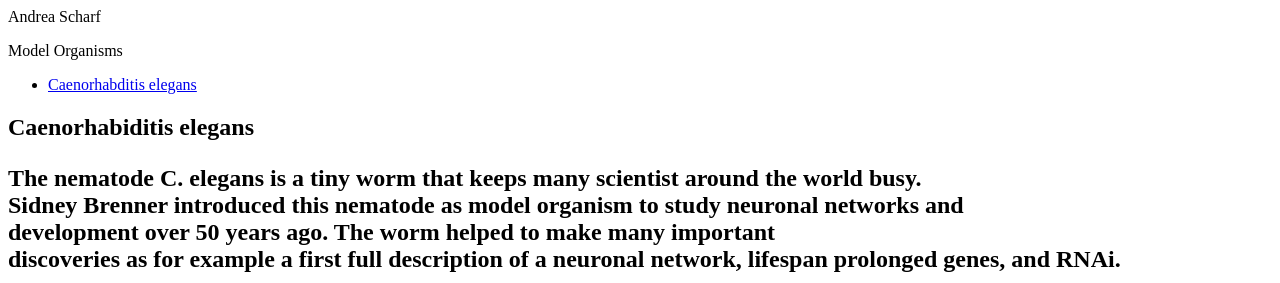
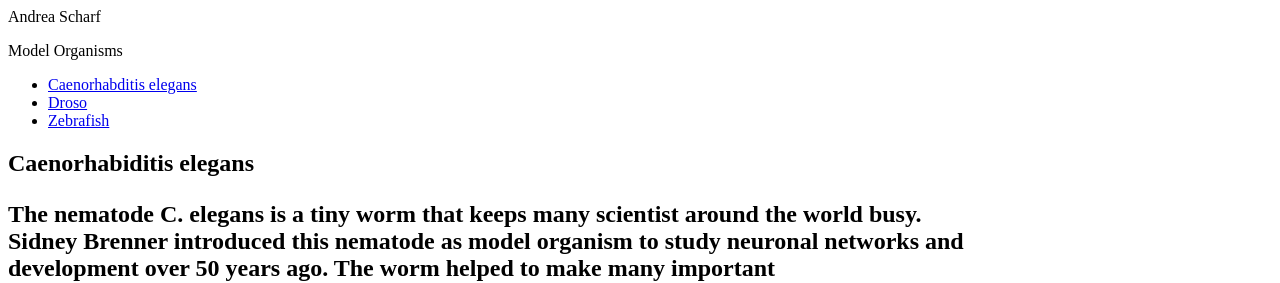
Before and after one commit to scharfans/html-me-something, a plain HTML site: page index.html in a window 1280 px wide. Shown: the top 283 px of the page. Drawn offline with Linux system fonts and the light colour scheme.

Commit message:
header fortgefuehrt

```diff
--- a/index.html
+++ b/index.html
@@ -13,7 +13,12 @@ Model Organisms
 	<li>
 	<a href="#C. elegans"> Caenorhabditis elegans</a>
 	</li>
-
+	<li>
+	<a href="#D. melangolaster"> Droso</a>
+	</li>
+	<li>
+	<a href="#Fish"> Zebrafish</a>
+	</li>
 </nav>
 
 </header>
```
